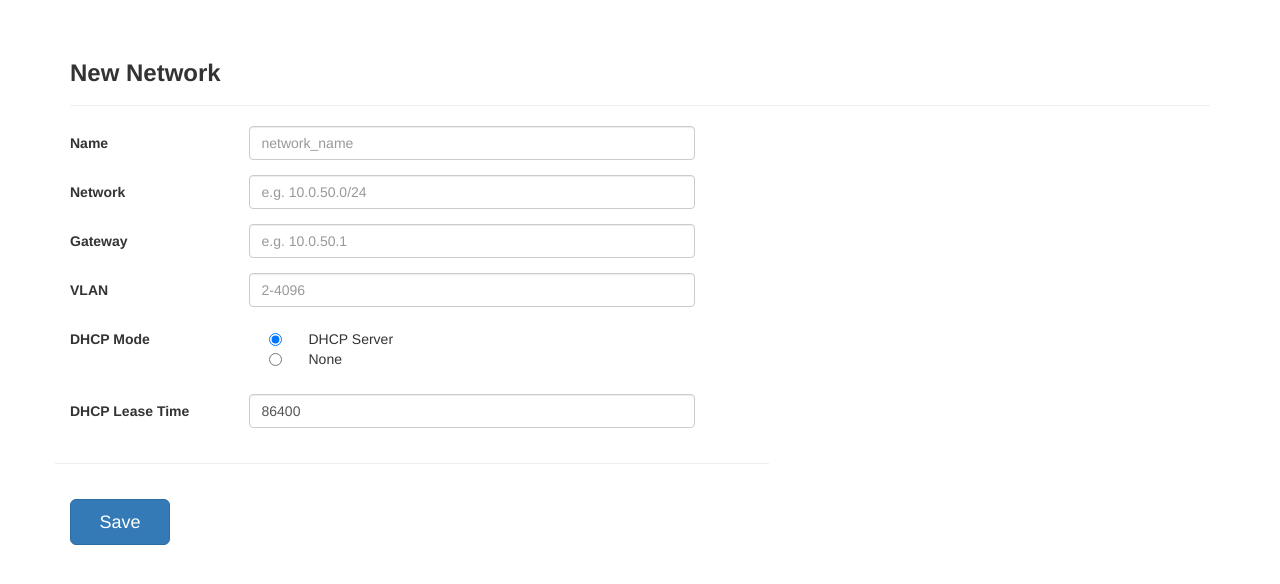
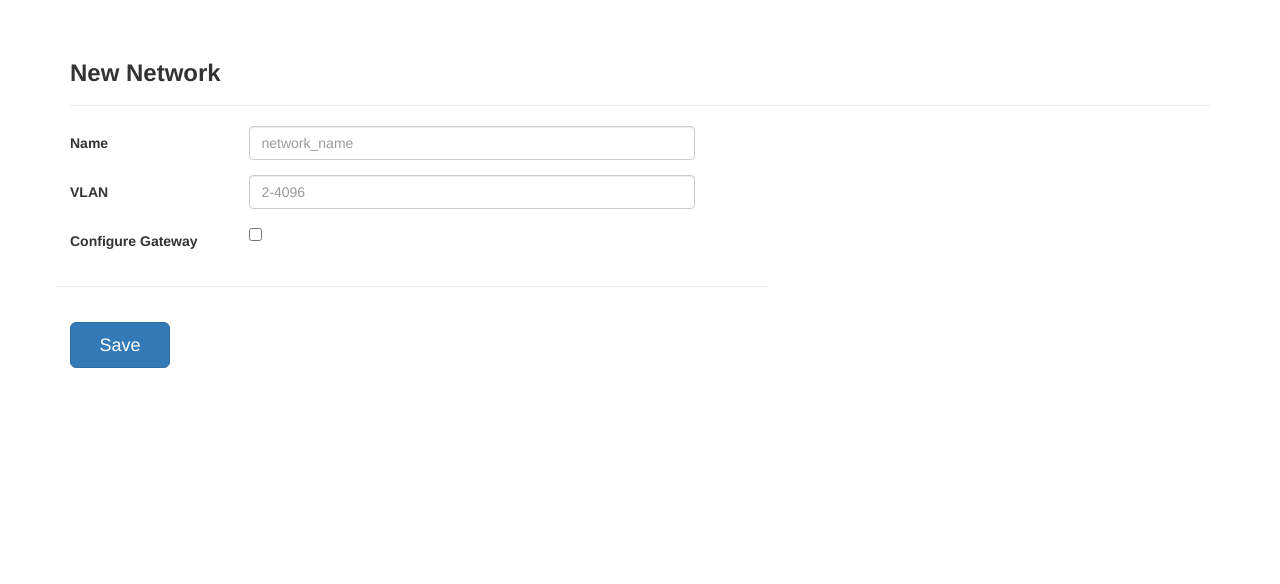
Before and after one commit to pjasicek/openwrt-acp, a Flask app: page /network/new in a window 1280 px wide. Shown: the part 52-636 px from the top of the page. Run offline with Flask 2, Linux system fonts and the light colour scheme; a user stored in the database is signed in; parts of the project's set-up code (start-up, migrations or seed data) failed here and were passed over; some libraries are stand-ins or nearby versions.

Commit message:
Make configuring network/dhcp on gateway optional

```diff
--- a/app/main/forms.py
+++ b/app/main/forms.py
@@ -16,14 +16,12 @@ class AddNetworkForm(FlaskForm):
         Regexp('^[A-Za-z0-9_]+$', 0,
                'Networks must have only letters, numbers or '
                'underscores')])
-    purpose = RadioField('Purpose', choices=[('Corporate', 'Corporate'), ('Guest', 'Guest')], default='Corporate')
     vlan = StringField('VLAN', render_kw={"placeholder": "2-4096"}, validators=[DataRequired()])
-    # TODO: Add validation, must be e.g. 10.0.0.1/24
-    network = StringField('Network', render_kw={"placeholder": "e.g. 10.0.50.0/24"}, validators=[DataRequired()])
-    gateway = StringField('Gateway', render_kw={"placeholder": "e.g. 10.0.50.1"}, validators=[DataRequired()])
+    configure_gateway = BooleanField('Configure Gateway', default=False)
+
+    gateway = StringField('Gateway IP', render_kw={"placeholder": "e.g. 10.0.50.1"})
+    network = StringField('Network', render_kw={"placeholder": "e.g. 10.0.50.0/24"})
     dhcp_mode = RadioField('DHCP Mode', choices=[('1', 'DHCP Server'), ('0', 'None')], default='1')
-    # TODO: Add DHCP Range
-    # TODO: Validate lease time ?
     dhcp_lease_time = StringField('DHCP Lease Time', validators=[DataRequired()], default=86400)
 
     submit = SubmitField('Save')
@@ -41,28 +39,30 @@ class AddNetworkForm(FlaskForm):
             raise ValidationError('Network name is already in use')
 
     def validate_network(self, field):
-        if not self.is_edit and Network.query.filter_by(network_addr=field.data).first():
-            raise ValidationError('Network subnet is already in use')
-        toks = field.data.split("/")
-        if len(toks) != 2:
-            raise ValidationError('Invalid format')
-        try:
-            netmask = int(toks[1])
-            if netmask < 0 or netmask > 32:
+        if self.configure_gateway.data is True:
+            if not self.is_edit and Network.query.filter_by(network_addr=field.data).first():
+                raise ValidationError('Network subnet is already in use')
+            toks = field.data.split("/")
+            if len(toks) != 2:
+                raise ValidationError('Invalid format')
+            try:
+                netmask = int(toks[1])
+                if netmask < 0 or netmask > 32:
+                    raise ValidationError('Invalid netmask')
+            except ValueError:
                 raise ValidationError('Invalid netmask')
-        except ValueError:
-            raise ValidationError('Invalid netmask')
 
-        try:
-            socket.inet_aton(toks[0])
-        except socket.error:
-            raise ValidationError('Invalid network address')
+            try:
+                socket.inet_aton(toks[0])
+            except socket.error:
+                raise ValidationError('Invalid network address')
 
     def validate_gateway(self, field):
-        try:
-            socket.inet_aton(field.data)
-        except socket.error:
-            raise ValidationError('Invalid gateway address')
+        if self.configure_gateway.data is True:
+            try:
+                socket.inet_aton(field.data)
+            except socket.error:
+                raise ValidationError('Invalid gateway address')
 
 
 class AddWirelessForm(FlaskForm):
--- a/app/main/views.py
+++ b/app/main/views.py
@@ -78,6 +78,7 @@ def edit_network(network_name):
             form.network.data = network.network_addr
             form.gateway.data = network.gateway
             form.vlan.data = network.vlan
+            form.configure_gateway.data = network.configure_gateway
         else:
             if form.is_submitted():
                 if form.validate():
@@ -85,6 +86,7 @@ def edit_network(network_name):
                     network.network_addr = form.network.data
                     network.gateway = form.gateway.data
                     network.vlan = form.vlan.data
+                    network.configure_gateway = form.configure_gateway.data
                     db.session.commit()
                     return redirect(url_for('main.network'))
                 else:
--- a/app/models.py
+++ b/app/models.py
@@ -49,6 +49,7 @@ class Network(db.Model, Base):
     network_addr = db.Column(db.String(32), unique=True, nullable=False)
     gateway = db.Column(db.String(32), nullable=False)
     vlan = db.Column(db.Integer, default="")
+    configure_gateway = db.Column(db.Boolean, default=False)
     is_dhcp_mode = db.Column(db.Boolean, default=True)
     dhcp_range_from = db.Column(db.String(32), unique=True)
     dhcp_range_to = db.Column(db.String(32), unique=True)
--- a/app/templates/network_detail.html
+++ b/app/templates/network_detail.html
@@ -47,12 +47,21 @@
                 </div>
             </div>
             #}
+
             <div class="form-group">
-                {{ form.network.label(class_="col-sm-3 control-label") }}
+                {{ form.vlan.label(class_="col-sm-3 control-label") }}
                 <div class="col-sm-8">
-                    {{ form.network(class_="form-control") }}
+                    {{ form.vlan(class_="form-control") }}
                 </div>
             </div>
+            <div class="form-group">
+                {{ form.configure_gateway.label(class_="col-sm-3 control-label") }}
+                <div class="col-sm-8">
+                    {{ form.configure_gateway() }}
+                </div>
+            </div>
+
+            <div id="div_gateway_config">
                 <div class="form-group">
                     {{ form.gateway.label(class_="col-sm-3 control-label") }}
                     <div class="col-sm-8">
@@ -60,9 +69,9 @@
                     </div>
                 </div>
                 <div class="form-group">
-                {{ form.vlan.label(class_="col-sm-3 control-label") }}
+                    {{ form.network.label(class_="col-sm-3 control-label") }}
                     <div class="col-sm-8">
-                    {{ form.vlan(class_="form-control") }}
+                        {{ form.network(class_="form-control") }}
                     </div>
                 </div>
                 <div class="form-group">
@@ -75,6 +84,7 @@
                     {{ form.dhcp_lease_time.label(class_="col-sm-3 control-label") }}
                     <div class="col-sm-8">
                         {{ form.dhcp_lease_time(class_="form-control") }}
+                    </div>
                 </div>
             </div>
             {% for message in get_flashed_messages() %}
@@ -98,7 +108,23 @@
 
     <script>
         $(document).ready(function () {
+            var configureGatewayCheckbox = $("input[name='configure_gateway']");
 
+            if (configureGatewayCheckbox.is(":checked")) {
+                $("#div_gateway_config").show();
+            }
+            else {
+                $("#div_gateway_config").hide();
+            }
+
+            configureGatewayCheckbox.change(function () {
+                if ($(this).is(":checked")) {
+                    $("#div_gateway_config").show();
+                }
+                else {
+                    $("#div_gateway_config").hide();
+                }
+            });
         });
     </script>
 {% endblock %}
```
Also changed, not shown: app/templates/network.html (+6 -4 lines). Lines whose indentation alone changed are shown as unchanged.
